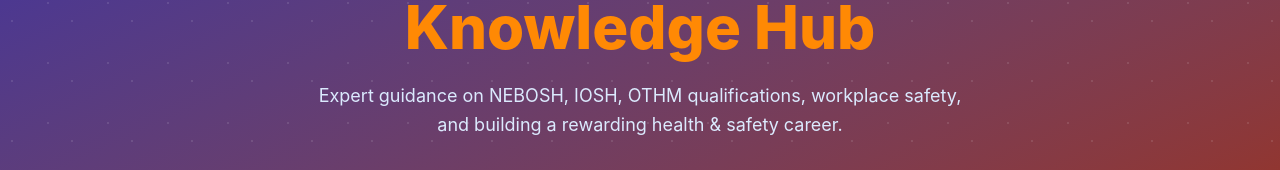
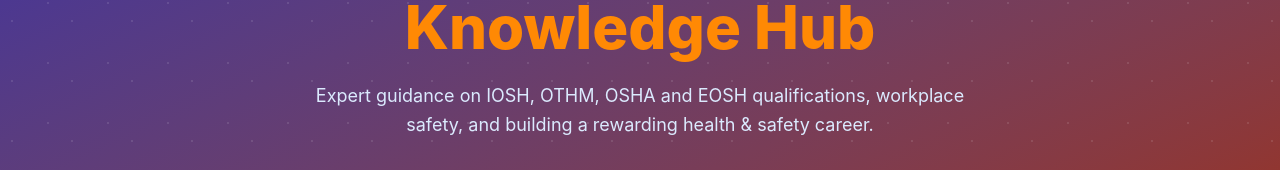
Before and after one commit to HK-International799/HK-International, a React (Vite) app in the folder user-frontend/: page /blog in a window 1280 px wide. Shown: the part 534-704 px from the top of the page. Built offline with nearby package versions, Linux system fonts and the light colour scheme; no server answers.

Commit message:
updated blog page

```diff
--- a/user-frontend/src/pages/public/Blog.jsx
+++ b/user-frontend/src/pages/public/Blog.jsx
@@ -154,7 +154,7 @@
                 <span className="text-orange-400">Knowledge Hub</span>
               </h1>
               <p className="text-blue-100 text-lg max-w-2xl mx-auto leading-relaxed">
-                Expert guidance on NEBOSH, IOSH, OTHM qualifications, workplace
+                Expert guidance on IOSH, OTHM, OSHA and EOSH qualifications, workplace
                 safety, and building a rewarding health &amp; safety career.
               </p>
             </motion.div>
```
